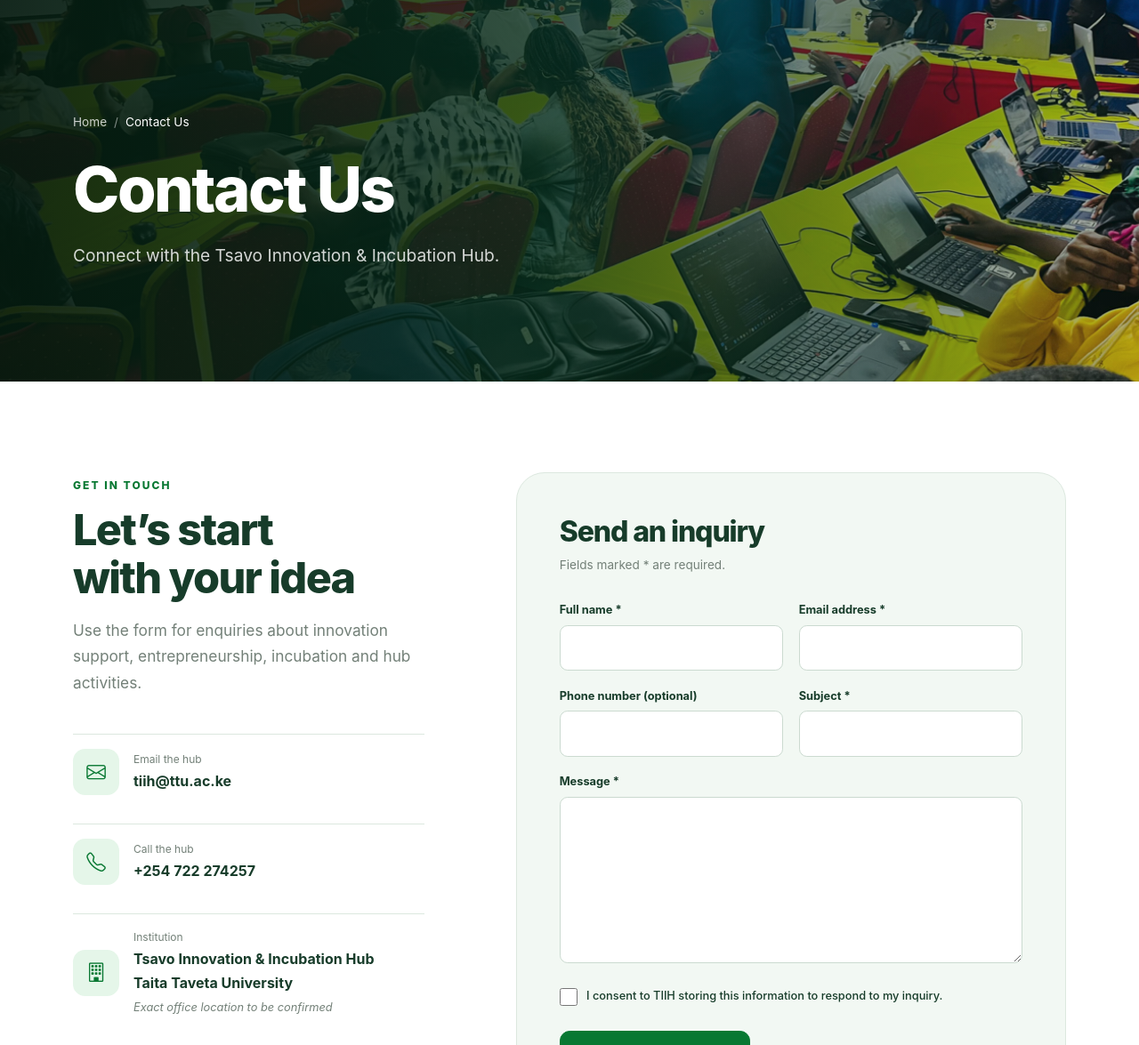
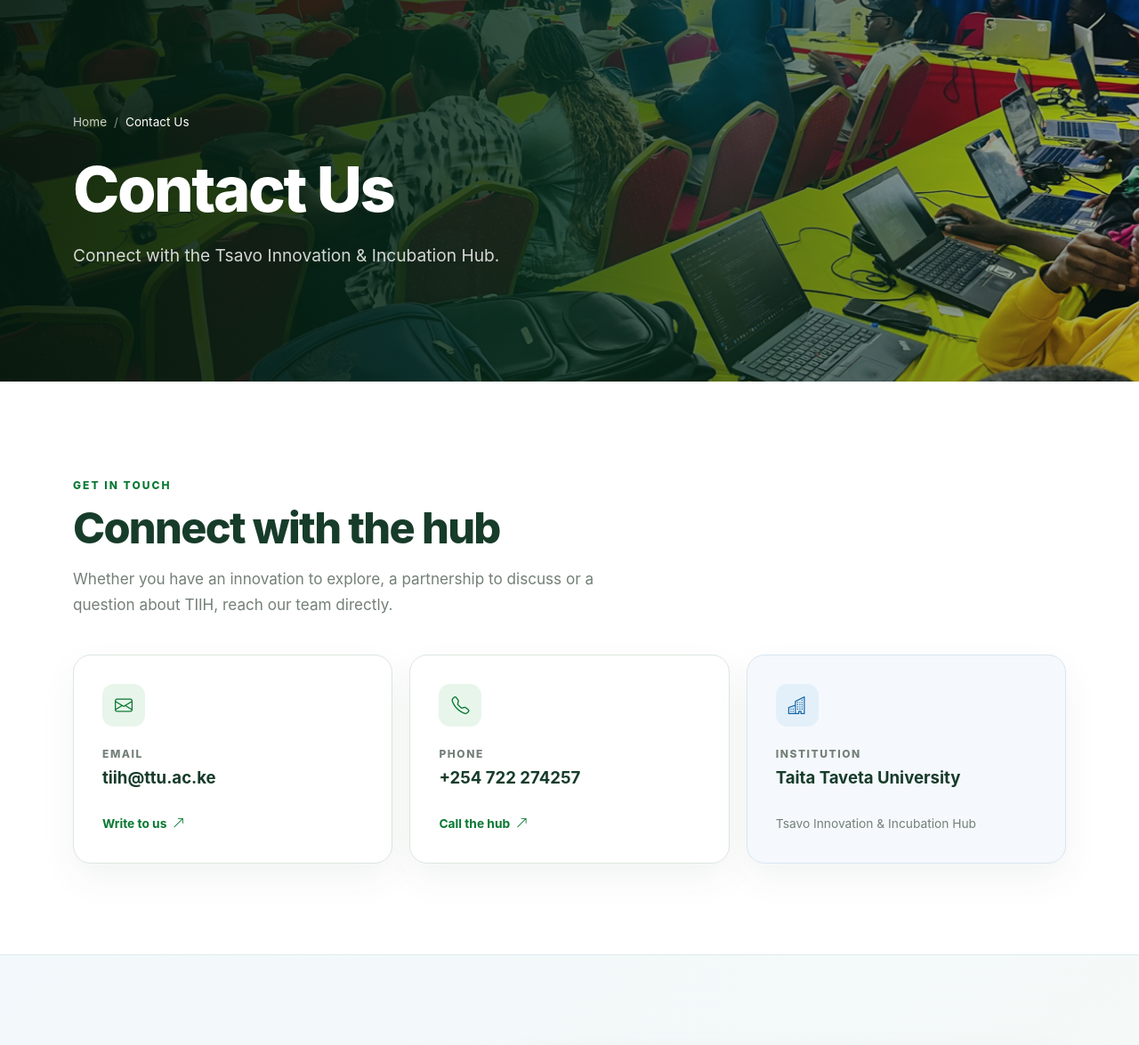
Before and after one commit to JAPHES/tsavo_innovation-incubation_hub_website, a Django app: page /contact/ in a window 1280 px wide. Shown: the part 84-1259 px from the top of the page at 89% size. Run offline with Django 5.2, Linux system fonts and the light colour scheme; data that the repository does not hold is empty.

Commit message:
Redesign contact page around direct contact and campus visit

```diff
--- a/apps/contact/views.py
+++ b/apps/contact/views.py
@@ -1,57 +1,9 @@
-import hashlib
-import logging
-
-from django.conf import settings
-from django.contrib import messages
-from django.core.cache import cache
-from django.core.mail import send_mail
-from django.http import HttpResponse
-from django.shortcuts import redirect, render
+from django.shortcuts import render
+from django.views.decorators.http import require_GET
 
 from apps.core.content import banner_context
 
-from .forms import ContactForm
 
-logger = logging.getLogger(__name__)
-
-
-def _client_key(request):
-    address = request.META.get("REMOTE_ADDR", "unknown")
-    return "contact-rate:" + hashlib.sha256(address.encode()).hexdigest()
-
-
+@require_GET
 def contact(request):
-    context = banner_context("contact")
-    form = ContactForm(request.POST if request.method == "POST" else None)
-    if request.method == "POST" and form.is_valid():
-        rate_key = _client_key(request)
-        submissions = cache.get(rate_key, 0)
-        if submissions >= settings.CONTACT_RATE_LIMIT:
-            messages.error(request, "Too many messages have been submitted. Please try again later.")
-            return HttpResponse("Too many requests", status=429)
-
-        fingerprint = hashlib.sha256(
-            f"{form.cleaned_data['email']}|{form.cleaned_data['subject']}|{form.cleaned_data['message']}".encode()
-        ).hexdigest()
-        if request.session.get("last_contact_fingerprint") == fingerprint:
-            messages.info(request, "Your message has already been received.")
-            return redirect("contact:contact")
-
-        inquiry = form.save()
-        cache.set(rate_key, submissions + 1, timeout=3600)
-        request.session["last_contact_fingerprint"] = fingerprint
-        try:
-            send_mail(
-                f"Website inquiry: {inquiry.subject}",
-                f"From: {inquiry.full_name} <{inquiry.email}>\nPhone: {inquiry.phone or 'Not provided'}\n\n{inquiry.message}",
-                settings.DEFAULT_FROM_EMAIL,
-                [settings.CONTACT_NOTIFICATION_EMAIL],
-                fail_silently=False,
-            )
-        except Exception:
-            logger.exception("Contact inquiry saved but notification email failed.")
-        messages.success(request, "Thank you. Your message has been received by the hub.")
-        return redirect("contact:contact")
-
-    context["form"] = form
-    return render(request, "contact/contact.html", context)
+    return render(request, "contact/contact.html", banner_context("contact"))
--- a/static/css/main.css
+++ b/static/css/main.css
@@ -157,9 +157,9 @@ p { margin-top: 0; }
 .association-inner p { max-width: 700px; margin: 0; }
 
 .filter-bar { display: grid; grid-template-columns: 1.5fr 1fr 1fr auto auto; gap: .85rem; align-items: end; padding: 1.3rem; background: var(--color-soft); border: 1px solid var(--color-line); border-radius: var(--radius); }
-.filter-bar label, .contact-form label { display: block; margin-bottom: .35rem; color: var(--color-heading); font-size: .8rem; font-weight: 750; }
-.filter-bar input, .filter-bar select, .contact-form input, .contact-form textarea { width: 100%; min-height: 48px; padding: .7rem .8rem; color: var(--color-heading); background: #fff; border: 1px solid #cbdad0; border-radius: .55rem; }
-.filter-bar input:focus, .filter-bar select:focus, .contact-form input:focus, .contact-form textarea:focus { border-color: var(--color-primary-dark); box-shadow: 0 0 0 3px rgba(0,169,58,.12); outline: 0; }
+.filter-bar label { display: block; margin-bottom: .35rem; color: var(--color-heading); font-size: .8rem; font-weight: 750; }
+.filter-bar input, .filter-bar select { width: 100%; min-height: 48px; padding: .7rem .8rem; color: var(--color-heading); background: #fff; border: 1px solid #cbdad0; border-radius: .55rem; }
+.filter-bar input:focus, .filter-bar select:focus { border-color: var(--color-primary-dark); box-shadow: 0 0 0 3px rgba(0,169,58,.12); outline: 0; }
 .search-field > div { position: relative; }
 .search-field i { position: absolute; top: 50%; left: .9rem; transform: translateY(-50%); }
 .search-field input { padding-left: 2.5rem; }
@@ -191,24 +191,34 @@ p { margin-top: 0; }
 .gallery-grid { display: grid; grid-template-columns: repeat(3, 1fr); gap: 1rem; }
 .gallery-grid img { width: 100%; aspect-ratio: 4/3; object-fit: cover; border-radius: var(--radius-sm); }
 
-.contact-layout { display: grid; grid-template-columns: .78fr 1.22fr; gap: clamp(3rem, 8vw, 8rem); align-items: start; }
-.contact-details { display: grid; gap: 1rem; margin-top: 2.5rem; }
-.contact-details > * { display: flex; gap: 1rem; align-items: center; padding: 1rem 0; border-top: 1px solid var(--color-line); }
-.contact-details small, .contact-details b, .contact-details em { display: block; }
-.contact-details small { color: var(--color-muted); font-size: .75rem; }
-.contact-details b { color: var(--color-heading); }
-.contact-details em { margin-top: .2rem; color: var(--color-muted); font-size: .8rem; }
-.contact-form { padding: clamp(1.5rem, 4vw, 3rem); background: var(--color-soft); border: 1px solid var(--color-line); border-radius: var(--radius-lg); }
-.contact-form h2 { font-size: 2rem; }
-.contact-form > p { color: var(--color-muted); font-size: .85rem; }
-.form-grid { display: grid; grid-template-columns: 1fr 1fr; gap: 1.1rem; margin: 1.75rem 0; }
-.form-grid .full { grid-column: 1 / -1; }
-.contact-form textarea { min-height: 150px; resize: vertical; }
-.consent-field { display: grid; grid-template-columns: auto 1fr; align-items: start; gap: .65rem; }
-.consent-field input { width: 20px; min-height: 20px; margin-top: .15rem; }
-.consent-field label { margin: 0; font-weight: 550; }
-.errorlist { margin: .35rem 0 0; padding: 0; color: #a32222; font-size: .78rem; list-style: none; }
-.map-section iframe { display: block; width: 100%; height: 430px; border: 0; }
+.contact-reach-section { background: #fff; }
+.contact-intro { max-width: 730px; margin-bottom: 2.6rem; }
+.contact-intro h2 { margin: .55rem 0 .9rem; }
+.contact-intro p { max-width: 650px; margin: 0; color: var(--color-muted); font-size: 1.07rem; }
+.contact-methods { display: grid; grid-template-columns: repeat(3, minmax(0, 1fr)); gap: 1.2rem; }
+.contact-method { display: flex; min-height: 235px; flex-direction: column; align-items: flex-start; padding: clamp(1.4rem, 2.5vw, 2rem); color: var(--color-heading); background: #fff; border: 1px solid var(--color-line); border-radius: var(--radius); box-shadow: 0 16px 42px rgba(16,61,38,.06); transition: border-color .2s ease, transform .2s ease, box-shadow .2s ease; }
+a.contact-method:hover { color: var(--color-heading); border-color: #a8cfb3; box-shadow: var(--shadow-card); transform: translateY(-3px); }
+.contact-method-icon, .contact-address-icon { display: grid; flex: 0 0 auto; place-items: center; color: var(--color-primary-dark); background: #e8f5eb; border-radius: .8rem; }
+.contact-method-icon { width: 48px; height: 48px; margin-bottom: 1.3rem; font-size: 1.25rem; }
+.contact-method-label { margin-bottom: .25rem; color: var(--color-muted); font-size: .75rem; font-weight: 760; letter-spacing: .13em; text-transform: uppercase; }
+.contact-method strong { color: var(--color-heading); font-size: clamp(1rem, 1.45vw, 1.25rem); line-height: 1.35; overflow-wrap: anywhere; }
+.contact-method-action, .contact-method-detail { margin-top: auto; padding-top: 1rem; font-size: .86rem; }
+.contact-method-action { color: var(--color-primary-dark); font-weight: 730; }
+.contact-method-action i { margin-left: .2rem; }
+.contact-method-detail { color: var(--color-muted); }
+.contact-method-institution { background: #f5f8fc; border-color: #d9e6f2; }
+.contact-method-institution .contact-method-icon { color: #1769aa; background: #e3f0fa; }
+.contact-visit-section { background: linear-gradient(135deg, #f2f8fb, #f6faf7); border-top: 1px solid #deebec; }
+.contact-visit-layout { display: grid; grid-template-columns: minmax(0, .82fr) minmax(0, 1.18fr); gap: clamp(2rem, 5vw, 5rem); align-items: center; }
+.contact-visit-copy h2 { margin: .6rem 0 1rem; }
+.contact-visit-copy > p { max-width: 430px; color: var(--color-muted); }
+.contact-address { display: flex; gap: 1rem; margin: 1.8rem 0 2rem; padding: 1.3rem; color: var(--color-text); background: rgba(255,255,255,.8); border: 1px solid #dce9e8; border-radius: var(--radius); font-style: normal; line-height: 1.8; }
+.contact-address strong { color: var(--color-heading); }
+.contact-address-icon { width: 40px; height: 40px; font-size: 1.1rem; }
+.contact-map-card { overflow: hidden; background: #fff; border: 1px solid #d9e7e6; border-radius: var(--radius-lg); box-shadow: var(--shadow-card); }
+.contact-map-card iframe { display: block; width: 100%; height: clamp(340px, 37vw, 460px); border: 0; }
+.contact-map-caption { display: flex; align-items: flex-start; gap: .65rem; padding: 1rem 1.3rem; color: var(--color-muted); border-top: 1px solid var(--color-line); font-size: .81rem; line-height: 1.5; }
+.contact-map-caption i { margin-top: .1rem; color: var(--color-primary-dark); }
 
 .site-footer { padding-top: 5rem; color: rgba(255,255,255,.68); background: #09251a; }
 .footer-grid { display: grid; grid-template-columns: 1.45fr .65fr 1fr 1fr; gap: clamp(2rem, 5vw, 5rem); padding-bottom: 4rem; }
--- a/static/css/responsive.css
+++ b/static/css/responsive.css
@@ -16,7 +16,8 @@
   .section { padding: 4.5rem 0; }
   .page-banner.home-hero { min-height: 610px; }
   .page-banner::after { background: linear-gradient(90deg, rgba(4,26,15,.94), rgba(5,43,24,.7)); }
-  .split-layout, .chair-layout, .objectives-layout, .contact-layout, .project-detail-grid { grid-template-columns: 1fr; gap: 3rem; }
+  .split-layout, .chair-layout, .objectives-layout, .contact-visit-layout, .project-detail-grid { grid-template-columns: 1fr; gap: 3rem; }
+  .contact-methods { grid-template-columns: repeat(2, minmax(0, 1fr)); }
   .split-heading { grid-template-columns: 1fr; gap: 0; }
   .image-panel { max-width: 650px; }
   .image-accent { left: 1rem; }
@@ -86,8 +87,11 @@
   .filter-bar { grid-template-columns: 1fr; }
   .filter-bar > *, .search-field { grid-column: auto; }
   .filter-bar .btn { width: 100%; }
-  .form-grid { grid-template-columns: 1fr; }
-  .form-grid .full { grid-column: auto; }
+  .contact-methods { grid-template-columns: 1fr; }
+  .contact-method { min-height: 0; }
+  .contact-visit-layout { gap: 2rem; }
+  .contact-map-card iframe { height: 360px; }
+  .contact-directions { width: 100%; }
   .gallery-grid { grid-template-columns: 1fr; }
   .footer-grid { grid-template-columns: 1fr; }
   .footer-grid > :last-child { grid-column: auto; }
--- a/templates/base.html
+++ b/templates/base.html
@@ -15,9 +15,9 @@
   <link rel="preconnect" href="https://cdn.jsdelivr.net" crossorigin>
   <link href="https://cdn.jsdelivr.net/npm/bootstrap@5.3.3/dist/css/bootstrap.min.css" rel="stylesheet">
   <link href="https://cdn.jsdelivr.net/npm/bootstrap-icons@1.11.3/font/bootstrap-icons.min.css" rel="stylesheet">
-  <link rel="stylesheet" href="{% static 'css/main.css' %}?v=20261109-2">
-  <link rel="stylesheet" href="{% static 'css/components.css' %}?v=20261109-1">
-  <link rel="stylesheet" href="{% static 'css/responsive.css' %}?v=20261109-1">
+  <link rel="stylesheet" href="{% static 'css/main.css' %}?v=20261109-3">
+  <link rel="stylesheet" href="{% static 'css/components.css' %}?v=20261109-2">
+  <link rel="stylesheet" href="{% static 'css/responsive.css' %}?v=20261109-2">
   {% block extra_head %}{% endblock %}
 </head>
 <body>
--- a/templates/contact/contact.html
+++ b/templates/contact/contact.html
@@ -1,9 +1,55 @@
 {% extends "base.html" %}
-{% block title %}Contact Us | Tsavo Innovation & Incubation Hub{% endblock %}
-{% block meta_description %}Contact TIIH at Taita Taveta University to discuss innovation, entrepreneurship and incubation support.{% endblock %}
+{% block title %}Contact TIIH | Tsavo Innovation & Incubation Hub{% endblock %}
+{% block meta_description %}Reach the Tsavo Innovation & Incubation Hub by email or phone, or visit us at Taita Taveta University, Runda, Room C14.{% endblock %}
 {% block content %}
 {% include "partials/page_banner.html" %}
-<section class="section"><div class="container contact-layout"><div class="contact-copy">{% include "partials/section_heading.html" with eyebrow="Get in touch" heading="Let’s start with your idea" text="Use the form for enquiries about innovation support, entrepreneurship, incubation and hub activities." %}<div class="contact-details"><a href="mailto:{{ site_settings.contact_email|default:'tiih@ttu.ac.ke' }}"><span class="icon-box"><i class="bi bi-envelope" aria-hidden="true"></i></span><span><small>Email the hub</small><b>{{ site_settings.contact_email|default:"tiih@ttu.ac.ke" }}</b></span></a><a href="tel:+254722274257"><span class="icon-box"><i class="bi bi-telephone" aria-hidden="true"></i></span><span><small>Call the hub</small><b>{{ site_settings.contact_phone|default:"+254 722 274257" }}</b></span></a><div><span class="icon-box"><i class="bi bi-building" aria-hidden="true"></i></span><span><small>Institution</small><b>Tsavo Innovation &amp; Incubation Hub<br>Taita Taveta University</b>{% if site_settings.location %}<em>{{ site_settings.location }}</em>{% else %}<em>Exact office location to be confirmed</em>{% endif %}</span></div></div></div>
-<form class="contact-form" method="post" novalidate>{% csrf_token %}<h2>Send an inquiry</h2><p>Fields marked <span aria-hidden="true">*</span> are required.</p>{{ form.website }}{% if form.non_field_errors %}<div class="form-errors">{{ form.non_field_errors }}</div>{% endif %}<div class="form-grid"><div><label for="{{ form.full_name.id_for_label }}">Full name *</label>{{ form.full_name }}{{ form.full_name.errors }}</div><div><label for="{{ form.email.id_for_label }}">Email address *</label>{{ form.email }}{{ form.email.errors }}</div><div><label for="{{ form.phone.id_for_label }}">Phone number <span>(optional)</span></label>{{ form.phone }}{{ form.phone.errors }}</div><div><label for="{{ form.subject.id_for_label }}">Subject *</label>{{ form.subject }}{{ form.subject.errors }}</div><div class="full"><label for="{{ form.message.id_for_label }}">Message *</label>{{ form.message }}{{ form.message.errors }}</div><div class="full consent-field">{{ form.consent }}<label for="{{ form.consent.id_for_label }}">{{ form.consent.label }}</label>{{ form.consent.errors }}</div></div><button class="btn btn-brand btn-lg" type="submit">Send message <i class="bi bi-send" aria-hidden="true"></i></button></form></div></section>
-{% if site_settings.map_embed_url %}<section class="map-section"><iframe src="{{ site_settings.map_embed_url }}" title="Verified TIIH location map" loading="lazy" referrerpolicy="no-referrer-when-downgrade"></iframe></section>{% endif %}
+
+<section class="section contact-reach-section" aria-labelledby="contact-reach-heading">
+  <div class="container">
+    <div class="contact-intro">
+      <span class="eyebrow">Get in touch</span>
+      <h2 id="contact-reach-heading">Connect with the hub</h2>
+      <p>Whether you have an innovation to explore, a partnership to discuss or a question about TIIH, reach our team directly.</p>
+    </div>
+    <div class="contact-methods">
+      <a class="contact-method" href="mailto:{{ site_settings.contact_email|default:'tiih@ttu.ac.ke' }}">
+        <span class="contact-method-icon"><i class="bi bi-envelope" aria-hidden="true"></i></span>
+        <span class="contact-method-label">Email</span>
+        <strong>{{ site_settings.contact_email|default:"tiih@ttu.ac.ke" }}</strong>
+        <span class="contact-method-action">Write to us <i class="bi bi-arrow-up-right" aria-hidden="true"></i></span>
+      </a>
+      <a class="contact-method" href="tel:{{ site_settings.contact_phone|default:'+254 722 274257'|cut:' ' }}">
+        <span class="contact-method-icon"><i class="bi bi-telephone" aria-hidden="true"></i></span>
+        <span class="contact-method-label">Phone</span>
+        <strong>{{ site_settings.contact_phone|default:"+254 722 274257" }}</strong>
+        <span class="contact-method-action">Call the hub <i class="bi bi-arrow-up-right" aria-hidden="true"></i></span>
+      </a>
+      <div class="contact-method contact-method-institution">
+        <span class="contact-method-icon"><i class="bi bi-buildings" aria-hidden="true"></i></span>
+        <span class="contact-method-label">Institution</span>
+        <strong>Taita Taveta University</strong>
+        <span class="contact-method-detail">Tsavo Innovation &amp; Incubation Hub</span>
+      </div>
+    </div>
+  </div>
+</section>
+
+<section class="section contact-visit-section" aria-labelledby="contact-visit-heading">
+  <div class="container contact-visit-layout">
+    <div class="contact-visit-copy">
+      <span class="eyebrow">Visit TIIH</span>
+      <h2 id="contact-visit-heading">Find us on campus</h2>
+      <p>We are based at Taita Taveta University's main campus in Voi. Use the map for the campus entrance, then follow the office directions below.</p>
+      <address class="contact-address">
+        <span class="contact-address-icon"><i class="bi bi-geo-alt" aria-hidden="true"></i></span>
+        <span><strong>Tsavo Innovation &amp; Incubation Hub</strong><br>Taita Taveta University<br>Runda, Room C14<br>On the way to the Health Unit<br>Voi–Mwatate Road, Voi, Kenya</span>
+      </address>
+      <a class="btn btn-outline-brand contact-directions" href="https://www.google.com/maps/search/?api=1&amp;query=Taita+Taveta+University%2C+Voi-Mwatate+Road%2C+Voi%2C+Kenya" target="_blank" rel="noopener noreferrer">Get campus directions <i class="bi bi-arrow-up-right" aria-hidden="true"></i></a>
+    </div>
+    <div class="contact-map-card">
+      <iframe src="{% if site_settings.map_embed_url %}{{ site_settings.map_embed_url }}{% else %}https://www.google.com/maps?q=Taita+Taveta+University%2C+Voi-Mwatate+Road%2C+Voi%2C+Kenya&amp;output=embed{% endif %}" title="Map showing Taita Taveta University main campus in Voi" loading="lazy" referrerpolicy="no-referrer-when-downgrade" allowfullscreen></iframe>
+      <div class="contact-map-caption"><i class="bi bi-info-circle" aria-hidden="true"></i><span>The map shows the university campus, not the exact room. Ask for Runda, Room C14, toward the Health Unit when you arrive.</span></div>
+    </div>
+  </div>
+</section>
 {% endblock %}
```
Also changed, not shown: apps/contact/tests.py (+22 -30 lines).
